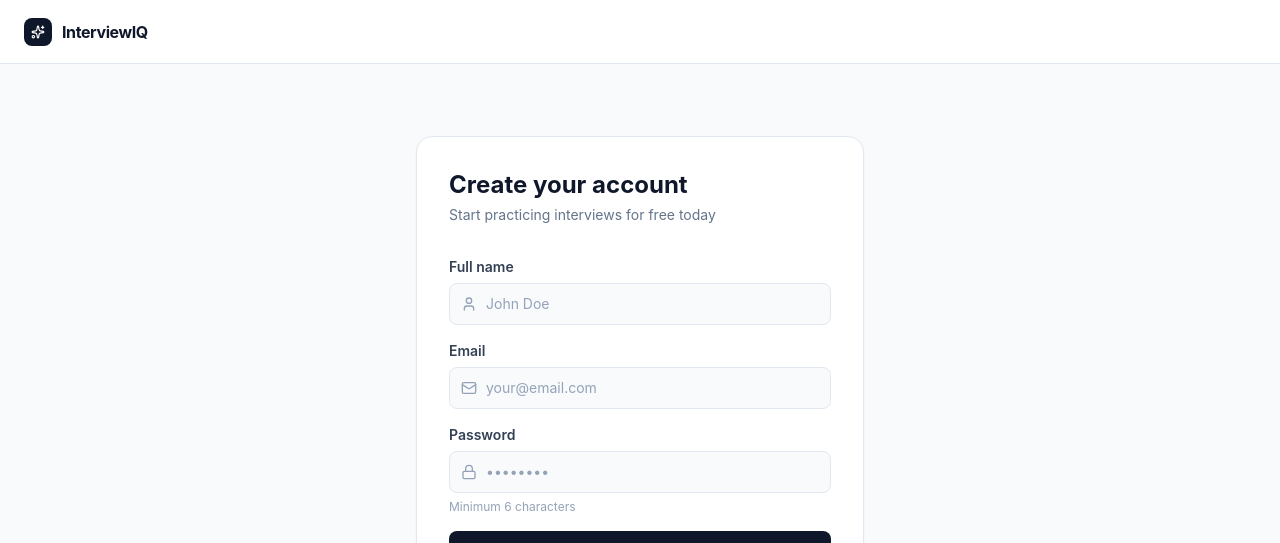
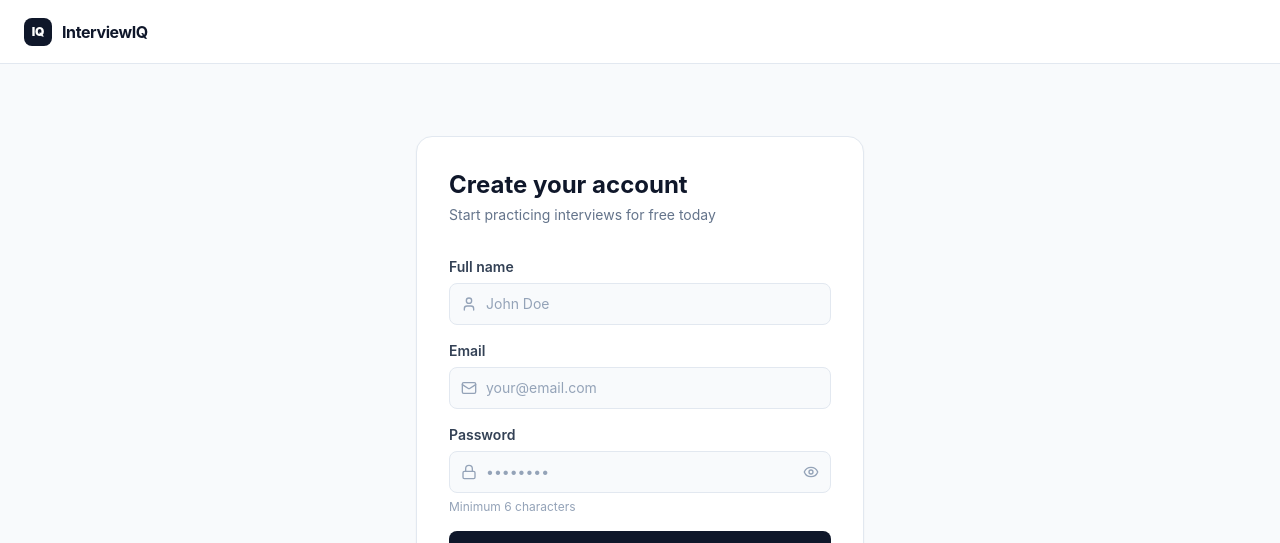
Before and after one commit to manishrouniyarr/interviewIQ, a React (Vite) app in the folder frontend/: page /signup in a window 1280 px wide. Shown: the top 543 px of the page. Built offline with nearby package versions, Linux system fonts and the light colour scheme; no server answers.

Commit message:
fix: remove all Sparkles icons, use IQ logo consistently

```diff
--- a/frontend/src/components/Layout.tsx
+++ b/frontend/src/components/Layout.tsx
@@ -2,7 +2,7 @@ import { useState } from 'react';
 import { useNavigate, useLocation, Link } from 'react-router-dom';
 import {
   LayoutDashboard, MessageSquare, BarChart2,
-  Settings, LogOut, ChevronLeft, ChevronRight, Menu, Sparkles, X
+  Settings, LogOut, ChevronLeft, ChevronRight, Menu, X
 } from 'lucide-react';
 import { useAuth } from '../context/AuthContext';
 import Footer from '../components/Footer';
@@ -153,7 +153,7 @@ export default function Layout({ children }: { children: React.ReactNode }) {
           </button>
           <div className="flex items-center gap-2">
             <div className="w-6 h-6 bg-slate-900 dark:bg-white rounded-md flex items-center justify-center">
-              <Sparkles className="w-3 h-3 text-white dark:text-slate-900" />
+              <span className="text-white dark:text-slate-900 text-xs font-black tracking-tight">IQ</span>
             </div>
             <span className="text-base font-bold text-slate-900 dark:text-white">InterviewIQ</span>
           </div>
--- a/frontend/src/components/Navbar.tsx
+++ b/frontend/src/components/Navbar.tsx
@@ -1,6 +1,6 @@
 import { useState, useEffect } from 'react';
 import { Link, useNavigate, useLocation } from 'react-router-dom';
-import { Sparkles, LogOut, Menu, X, LayoutDashboard, Mic, BarChart2, Sun, Moon } from 'lucide-react';
+import {LogOut, Menu, X, LayoutDashboard, Mic, BarChart2, Sun, Moon } from 'lucide-react';
 import { useAuth } from '../context/AuthContext';
 
 const NAV_LINKS = [
@@ -50,7 +50,7 @@ export default function Navbar() {
         {/* Logo */}
         <Link to="/" className="flex items-center gap-2.5 flex-shrink-0">
           <div className="w-8 h-8 bg-slate-900 dark:bg-white rounded-lg flex items-center justify-center">
-            <Sparkles className="w-4 h-4 text-white dark:text-slate-900" />
+            <span className="text-white dark:text-slate-900 text-xs font-black tracking-tight">IQ</span>
           </div>
           <span className="text-base font-bold text-slate-900 dark:text-white tracking-tight">InterviewIQ</span>
         </Link>
--- a/frontend/src/components/Sidebar.tsx
+++ b/frontend/src/components/Sidebar.tsx
@@ -1,7 +1,7 @@
 import { useState } from 'react';
 import { Link, useNavigate, useLocation } from 'react-router-dom';
 import {
-  Sparkles, LayoutDashboard, MessageSquare, BarChart2,
+LayoutDashboard, MessageSquare, BarChart2,
   Settings, LogOut, ChevronLeft, ChevronRight
 } from 'lucide-react';
 import { useAuth } from '../context/AuthContext';
--- a/frontend/src/pages/Login.tsx
+++ b/frontend/src/pages/Login.tsx
@@ -1,7 +1,7 @@
 import { useState } from 'react';
 import { Link, useNavigate } from 'react-router-dom';
 import { useAuth } from '../context/AuthContext';
-import { Mail, Lock, Loader2, Sparkles } from 'lucide-react';
+import { Mail, Lock, Loader2, Eye, EyeOff } from 'lucide-react';
 
 export default function Login() {
   const [email, setEmail] = useState('');
@@ -10,7 +10,7 @@ export default function Login() {
   const [isLoading, setIsLoading] = useState(false);
   const { login } = useAuth();
   const navigate = useNavigate();
-
+const [showPassword, setShowPassword] = useState(false);
   const handleSubmit = async (e: React.FormEvent) => {
     e.preventDefault();
     setError('');
@@ -32,7 +32,7 @@ export default function Login() {
       <div className="h-16 flex items-center px-6 border-b border-slate-200 dark:border-slate-800 bg-white dark:bg-slate-950">
         <Link to="/" className="flex items-center gap-2.5">
           <div className="w-7 h-7 bg-slate-900 dark:bg-white rounded-lg flex items-center justify-center">
-            <Sparkles className="w-3.5 h-3.5 text-white dark:text-slate-900" />
+            <span className="text-white dark:text-slate-900 text-xs font-black tracking-tight">IQ</span>
           </div>
           <span className="text-base font-bold text-slate-900 dark:text-white tracking-tight">InterviewIQ</span>
         </Link>
@@ -92,13 +92,20 @@ export default function Login() {
                 <div className="relative">
   <Lock className="absolute left-3 top-1/2 -translate-y-1/2 text-slate-400 w-4 h-4" />
   <input
-                    type="password"
+    type={showPassword ? 'text' : 'password'}
     value={password}
     onChange={(e) => setPassword(e.target.value)}
     placeholder="••••••••"
-                    className="w-full pl-9 pr-4 py-2.5 bg-slate-50 dark:bg-slate-800 border border-slate-200 dark:border-slate-700 text-slate-900 dark:text-slate-100 placeholder-slate-400 rounded-lg text-sm focus:ring-2 focus:ring-blue-500 focus:border-transparent outline-none transition"
+    className="w-full pl-9 pr-10 py-2.5 bg-slate-50 dark:bg-slate-800 border border-slate-200 dark:border-slate-700 text-slate-900 dark:text-slate-100 placeholder-slate-400 rounded-lg text-sm focus:ring-2 focus:ring-blue-500 focus:border-transparent outline-none transition"
     required
   />
+  <button
+    type="button"
+    onClick={() => setShowPassword(!showPassword)}
+    className="absolute right-3 top-1/2 -translate-y-1/2 text-slate-400 hover:text-slate-600 dark:hover:text-slate-200 transition"
+  >
+    {showPassword ? <EyeOff className="w-4 h-4" /> : <Eye className="w-4 h-4" />}
+  </button>
 </div>
               </div>
 
--- a/frontend/src/pages/Signup.tsx
+++ b/frontend/src/pages/Signup.tsx
@@ -1,7 +1,7 @@
 import { useState } from 'react';
 import { Link, useNavigate } from 'react-router-dom';
 import { useAuth } from '../context/AuthContext';
-import { Mail, Lock, User, Loader2, Sparkles } from 'lucide-react';
+import { Mail, Lock, User, Loader2, Eye, EyeOff } from 'lucide-react';
 
 export default function Signup() {
   const [name, setName] = useState('');
@@ -9,6 +9,7 @@ export default function Signup() {
   const [password, setPassword] = useState('');
   const [error, setError] = useState('');
   const [isLoading, setIsLoading] = useState(false);
+  const [showPassword, setShowPassword] = useState(false);
   const { signup } = useAuth();
   const navigate = useNavigate();
 
@@ -37,7 +38,7 @@ export default function Signup() {
       <div className="h-16 flex items-center px-6 border-b border-slate-200 dark:border-slate-800 bg-white dark:bg-slate-950">
         <Link to="/" className="flex items-center gap-2.5">
           <div className="w-7 h-7 bg-slate-900 dark:bg-white rounded-lg flex items-center justify-center">
-            <Sparkles className="w-3.5 h-3.5 text-white dark:text-slate-900" />
+            <span className="text-white dark:text-slate-900 text-xs font-black tracking-tight">IQ</span>
           </div>
           <span className="text-base font-bold text-slate-900 dark:text-white tracking-tight">InterviewIQ</span>
         </Link>
@@ -46,7 +47,6 @@ export default function Signup() {
       {/* Center card */}
       <div className="flex-1 flex items-center justify-center p-6">
         <div className="w-full max-w-md">
-
           <div className="bg-white dark:bg-slate-900 border border-slate-200 dark:border-slate-800 rounded-2xl shadow-sm p-8">
 
             {/* Header */}
@@ -109,14 +109,21 @@ export default function Signup() {
                 <div className="relative">
                   <Lock className="absolute left-3 top-1/2 -translate-y-1/2 text-slate-400 w-4 h-4" />
                   <input
-                    type="password"
+                    type={showPassword ? 'text' : 'password'}
                     value={password}
                     onChange={(e) => setPassword(e.target.value)}
                     placeholder="••••••••"
-                    className="w-full pl-9 pr-4 py-2.5 bg-slate-50 dark:bg-slate-800 border border-slate-200 dark:border-slate-700 text-slate-900 dark:text-slate-100 placeholder-slate-400 rounded-lg text-sm focus:ring-2 focus:ring-blue-500 focus:border-transparent outline-none transition"
+                    className="w-full pl-9 pr-10 py-2.5 bg-slate-50 dark:bg-slate-800 border border-slate-200 dark:border-slate-700 text-slate-900 dark:text-slate-100 placeholder-slate-400 rounded-lg text-sm focus:ring-2 focus:ring-blue-500 focus:border-transparent outline-none transition"
                     required
                     minLength={6}
                   />
+                  <button
+                    type="button"
+                    onClick={() => setShowPassword(!showPassword)}
+                    className="absolute right-3 top-1/2 -translate-y-1/2 text-slate-400 hover:text-slate-600 dark:hover:text-slate-200 transition"
+                  >
+                    {showPassword ? <EyeOff className="w-4 h-4" /> : <Eye className="w-4 h-4" />}
+                  </button>
                 </div>
                 <p className="text-xs text-slate-400 mt-1.5">Minimum 6 characters</p>
               </div>
@@ -128,10 +135,7 @@ export default function Signup() {
                 className="w-full bg-slate-900 dark:bg-white hover:bg-slate-700 dark:hover:bg-slate-100 text-white dark:text-slate-900 py-2.5 rounded-lg font-semibold text-sm transition disabled:opacity-50 disabled:cursor-not-allowed flex items-center justify-center gap-2 mt-2"
               >
                 {isLoading ? (
-                  <>
-                    <Loader2 className="w-4 h-4 animate-spin" />
-                    Creating account...
-                  </>
+                  <><Loader2 className="w-4 h-4 animate-spin" />Creating account...</>
                 ) : (
                   'Create free account'
                 )}
@@ -145,7 +149,6 @@ export default function Signup() {
               <div className="flex-1 h-px bg-slate-200 dark:bg-slate-700" />
             </div>
 
-            {/* Login link */}
             <p className="text-center text-sm text-slate-500 dark:text-slate-400">
               Already have an account?{' '}
               <Link to="/login" className="text-slate-900 dark:text-white font-semibold hover:underline transition">
@@ -154,7 +157,6 @@ export default function Signup() {
             </p>
           </div>
 
-          {/* Back link */}
           <p className="text-center mt-4">
             <Link to="/" className="text-xs text-slate-400 hover:text-slate-600 dark:hover:text-slate-300 transition">
               ← Back to home
```
Also changed, not shown: frontend/src/pages/MockInterview.tsx (+2 -5 lines). Lines whose indentation alone changed are shown as unchanged.
